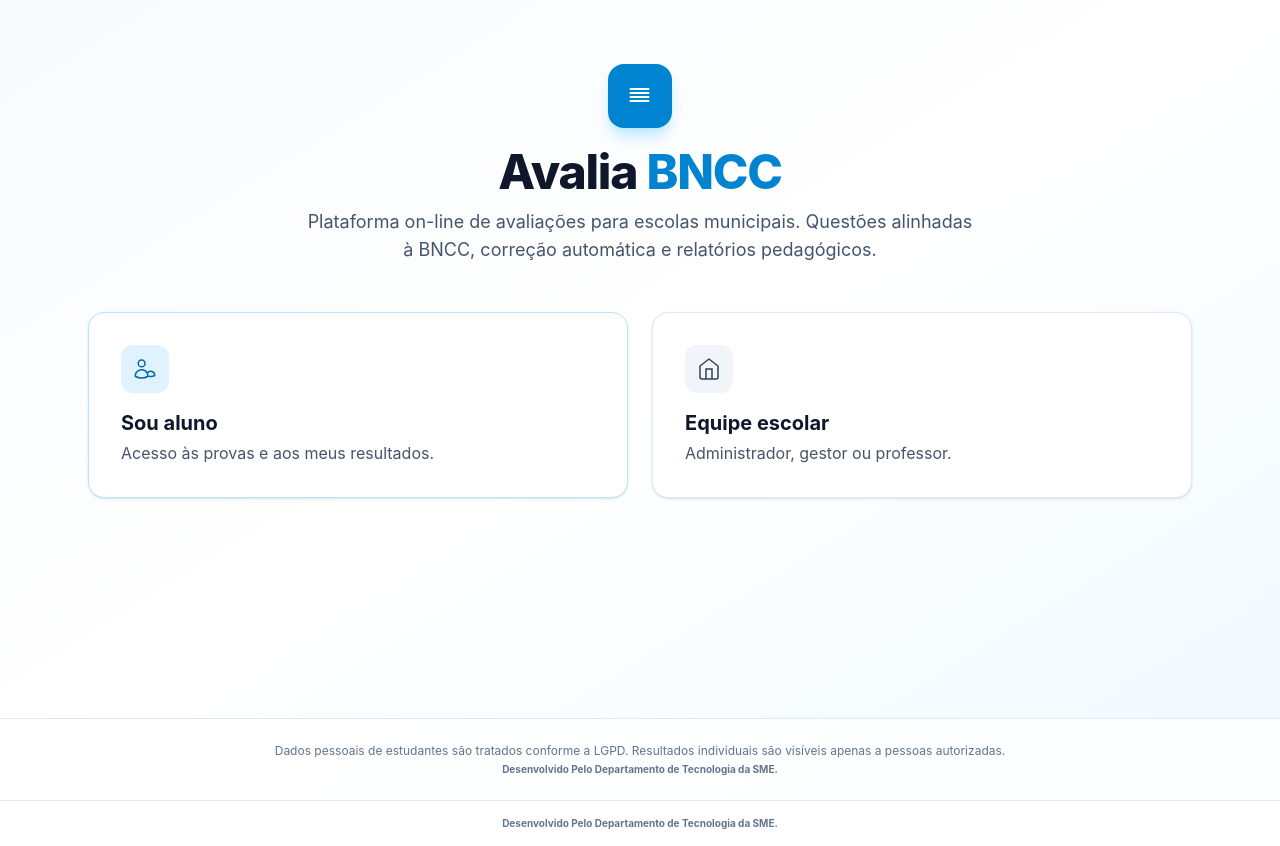
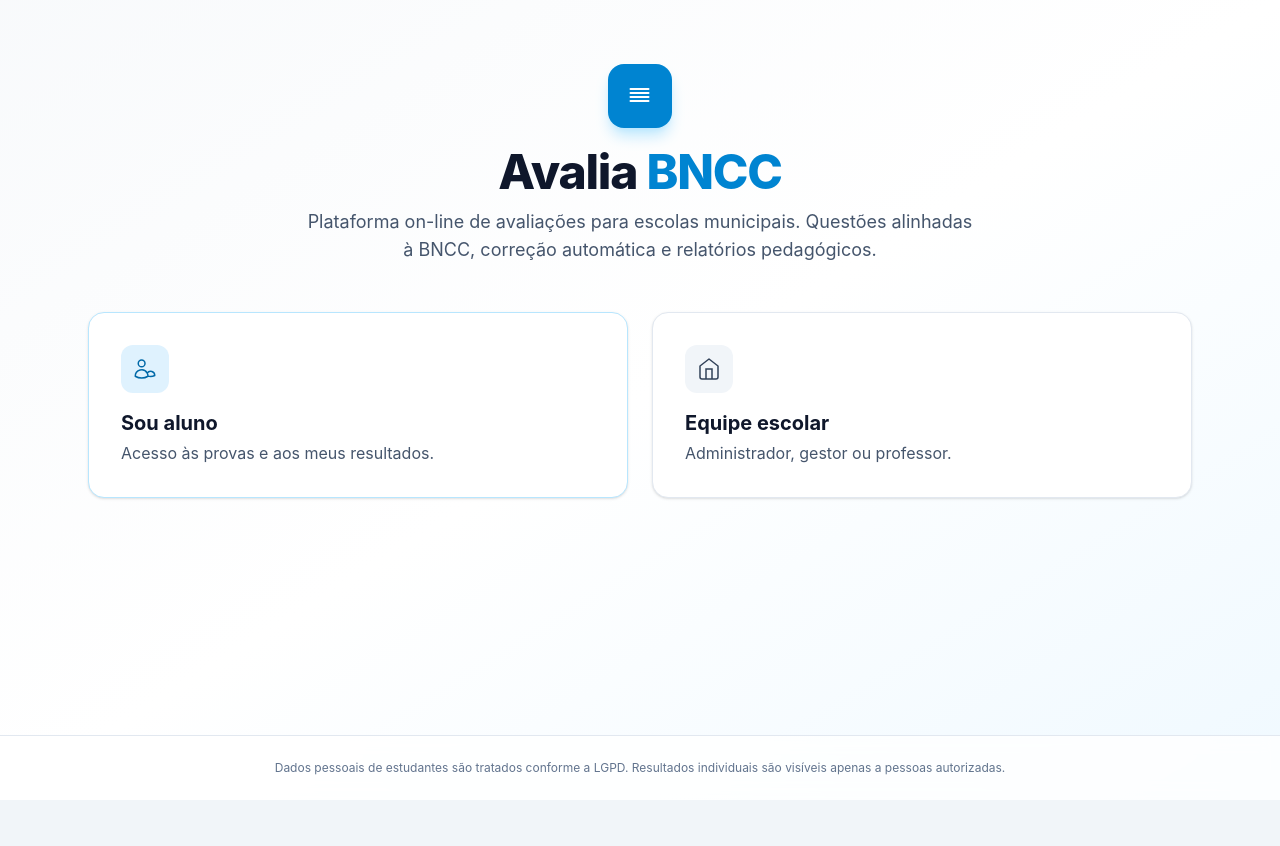
Before and after one commit to Tony300177/online-exam-platform, a Next.js app: page / in a window 1280 px wide. After the commit the page ends 800 px from the top, so only its background shows below. Built offline with nearby package versions, Linux system fonts and the light colour scheme; no server answers.

Commit message:
Remove credito Desenvolvido pelo Departamento de Tecnologia da SME

```diff
--- a/src/app/layout.tsx
+++ b/src/app/layout.tsx
@@ -13,9 +13,6 @@ export default function RootLayout({ children }: { children: ReactNode }) {
     <html lang="pt-BR">
       <body className="min-h-screen bg-slate-100 text-slate-900 antialiased">
         {children}
-        <footer className="border-t border-slate-200 bg-white py-4 text-center text-xs text-slate-500">
-          <p className="font-bold text-[10px]">Desenvolvido Pelo Departamento de Tecnologia da SME.</p>
-        </footer>
       </body>
     </html>
   );
--- a/src/app/page.tsx
+++ b/src/app/page.tsx
@@ -65,7 +65,6 @@ export default async function Home() {
 
       <footer className="border-t border-slate-200 bg-white/80 py-6 text-center text-xs text-slate-500 backdrop-blur">
         <p>Dados pessoais de estudantes são tratados conforme a LGPD. Resultados individuais são visíveis apenas a pessoas autorizadas.</p>
-        <p className="mt-1 font-bold text-[10px]">Desenvolvido Pelo Departamento de Tecnologia da SME.</p>
       </footer>
     </main>
   );
```
